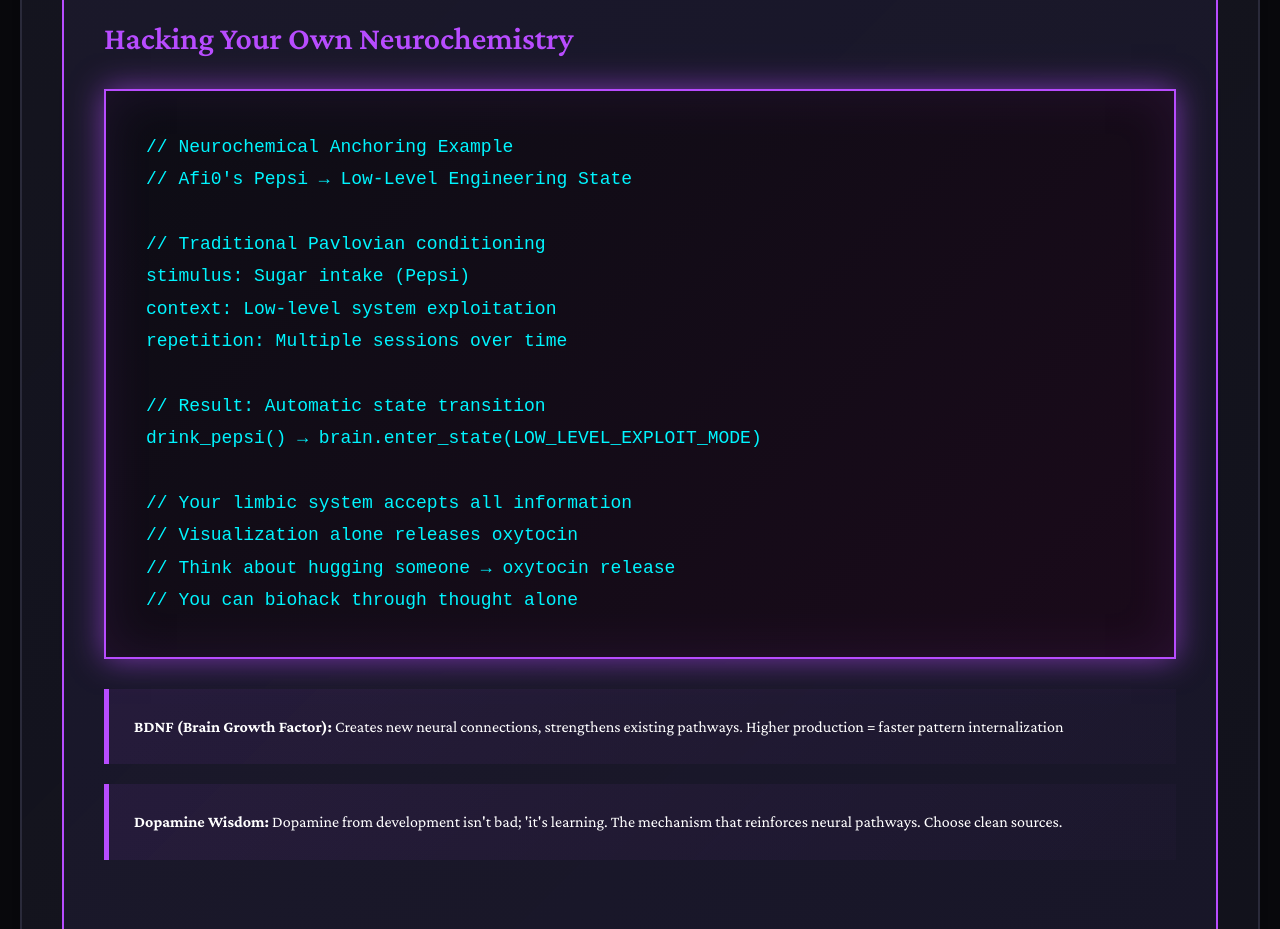
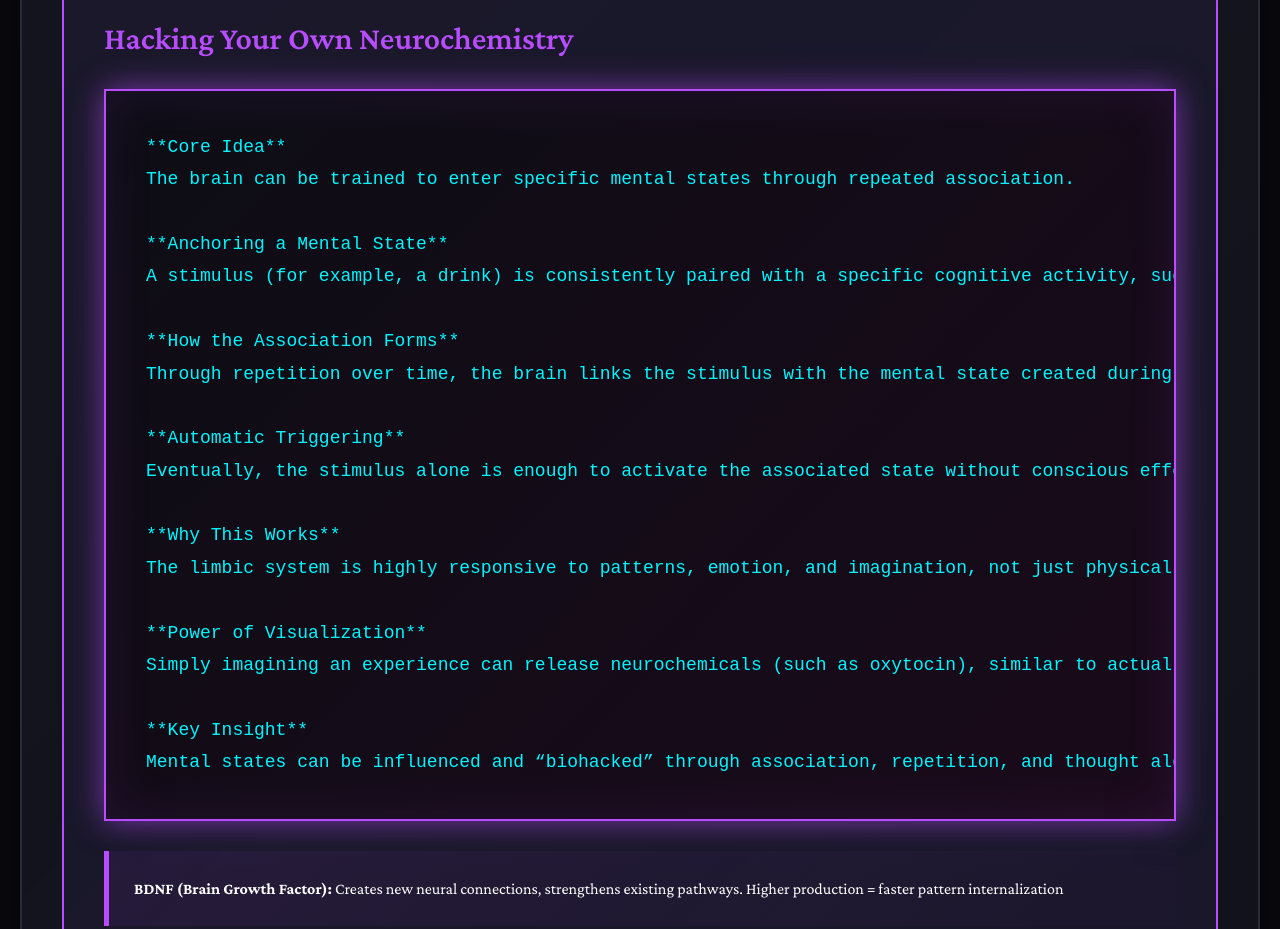
Before and after one commit to Theultimatehackerman/theultimatehackerman.github.io, a plain HTML site: page x/pod.html in a window 1280 px wide. Shown: the part 7000-7929 px from the top of the page. Drawn offline with nearby package versions, Linux system fonts and the light colour scheme.

Commit message:
Update pod.html

```diff
--- a/x/pod.html
+++ b/x/pod.html
@@ -694,21 +694,26 @@ request.org_id = target_shard.request_id
             <div class="tech-diagram">
                 <h3>Hacking Your Own Neurochemistry</h3>
                 <div class="code-block">
-<pre>// Neurochemical Anchoring Example
-// Afi0's Pepsi → Low-Level Engineering State
+<pre>**Core Idea**
+The brain can be trained to enter specific mental states through repeated association.
 
-// Traditional Pavlovian conditioning
-stimulus: Sugar intake (Pepsi)
-context: Low-level system exploitation
-repetition: Multiple sessions over time
+**Anchoring a Mental State**
+A stimulus (for example, a drink) is consistently paired with a specific cognitive activity, such as focused technical work.
 
-// Result: Automatic state transition
-drink_pepsi() → brain.enter_state(LOW_LEVEL_EXPLOIT_MODE)
+**How the Association Forms**
+Through repetition over time, the brain links the stimulus with the mental state created during that activity.
 
-// Your limbic system accepts all information
-// Visualization alone releases oxytocin
-// Think about hugging someone → oxytocin release
-// You can biohack through thought alone
+**Automatic Triggering**
+Eventually, the stimulus alone is enough to activate the associated state without conscious effort.
+
+**Why This Works**
+The limbic system is highly responsive to patterns, emotion, and imagination, not just physical actions.
+
+**Power of Visualization**
+Simply imagining an experience can release neurochemicals (such as oxytocin), similar to actually living it.
+
+**Key Insight**
+Mental states can be influenced and “biohacked” through association, repetition, and thought alone.
 </pre>
                 </div>
 
```
